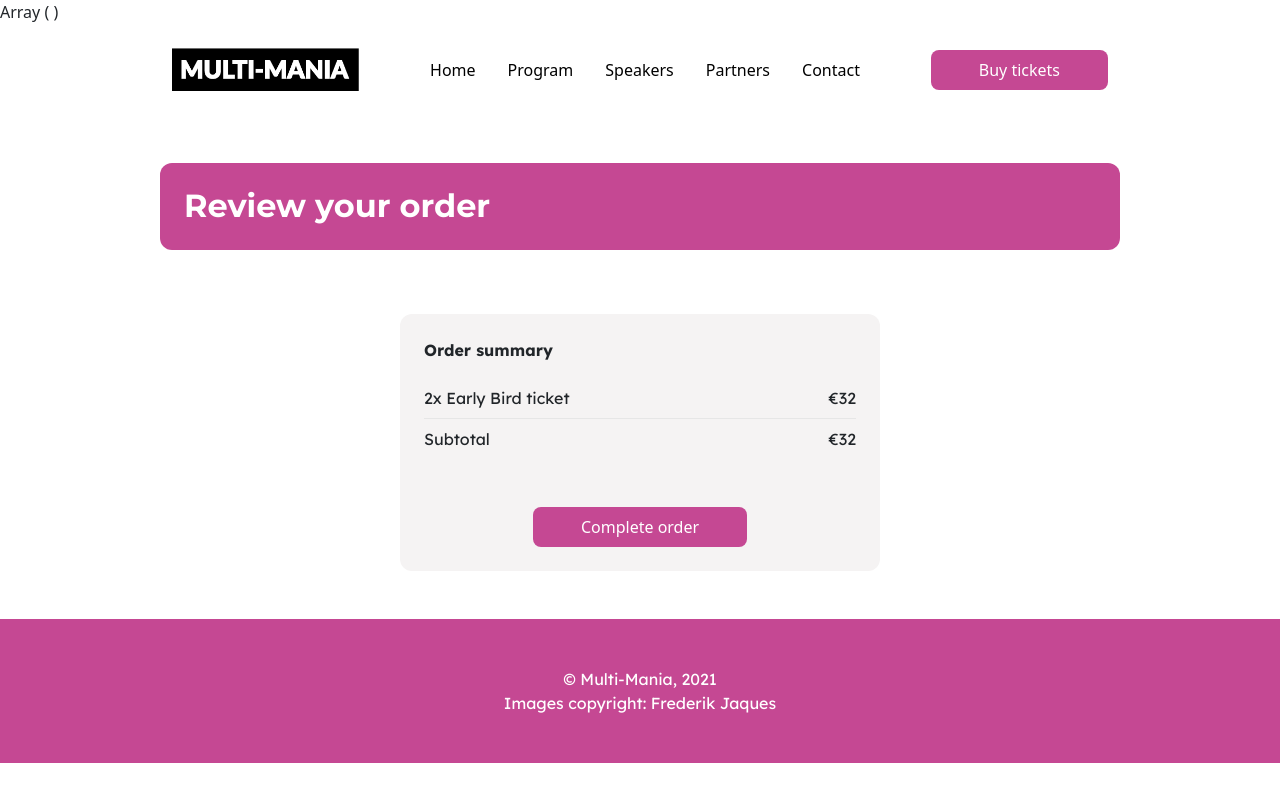
After one commit to howest-MIT/project2-conference-web-focus-PiessensLander, a PHP site: page /review-order.php in a window 1280 px wide. The commit adds this page. Run offline with PHP 8.4, Linux system fonts and the light colour scheme; style sheets or scripts are compiled from the project's sources; some libraries are stand-ins or nearby versions.

Commit message:
review order

```diff
--- /dev/null
+++ b/review-order.php
@@ -0,0 +1,61 @@
+<?php
+//
+print_r($_POST)
+?>
+
+
+<!DOCTYPE html>
+<html lang="en">
+<?php include "src/helper/header.php" ?>
+
+<body>
+    <div class="container">
+        <div class="row py-4 mb-5">
+            <div class="c-nav d-flex justify-content-between align-items-center">
+                <img src="img/logo_fw.png" alt="Multi-Mania Logo" class="c-nav__logo">
+                <ul class="c-nav__items d-flex justify-content-center">
+                    <li class="c-nav__link c-nav__link--light px-3"><a href="index.php">Home</a></li>
+                    <li class="c-nav__link c-nav__link--light px-3"><a href="schedule.php">Program</a></li>
+                    <li class="c-nav__link c-nav__link--light px-3"><a href="speakers.php">Speakers</a></li>
+                    <li class="c-nav__link c-nav__link--light px-3"><a href="partners.php">Partners</a></li>
+                    <li class="c-nav__link c-nav__link--light px-3"><a href="contact.php">Contact</a></li>
+                </ul>
+                <a href="bestel.php" class="c-nav__cta c-btn c-btn--pink py-2 px-5">Buy tickets</a>
+            </div>
+        </div>
+        <div class="row mb-3">
+            <div class="c-title c-title--pink p-4 mb-5 d-flex flex-row align-items-center justify-content-between">
+                <h2>Review your order</h2>
+            </div>
+        </div>
+        <div class="row mb-5">
+            <div class="c-order col-12 col-lg-6 p-4">
+                <p class="mb-3"><b>Order summary</b></p>
+                <div class="c-order__overview">
+                    <div class="c-order__amount d-flex justify-content-between py-2">
+                        <p>2x Early Bird ticket</p>
+                        <p>€32</p>
+                    </div>
+                </div>
+                <div class="c-order__total mb-5">
+                    <div class="c-order__amount d-flex justify-content-between py-2">
+                        <p>Subtotal</p>
+                        <p>€32</p>
+                    </div>
+                </div>
+                <button type="submit" class="c-btn c-btn--pink py-2 px-5 w-auto">Complete order</button>
+            </div>
+        </div>
+    </div>
+    <footer>
+        <div class="container">
+            <div class="row">
+                <p class="text-center text-white">&copy; Multi-Mania, 2021</p>
+                <br>
+                <p class="text-center text-white">Images copyright: Frederik Jaques</p>
+            </div>
+        </div>
+    </footer>
+</body>
+
+</html>
--- a/script/app.js
+++ b/script/app.js
@@ -157,7 +157,7 @@ const getSpeakers = function (response) {
             <p>${i.bio.eng}</p>
           </div>
           <div class="c-card__footer d-flex flex-wrap justify-content-between">
-            <a class="c-btn c-btn--outline py-2 px-5 w-auto">
+            <a class="c-btn c-btn--outline py-2 px-4 w-auto">
               <i class="far fa-heart me-2"></i>Like
             </a>
             <a href="speaker-detail.php?speakerid=${i.id}" class="c-btn c-btn--pink py-2 px-5 w-auto">
--- a/scss/screen.scss
+++ b/scss/screen.scss
@@ -615,3 +615,16 @@ footer {
 		height: 100%;
 	}
 }
+
+.c-order {
+	margin: 0 auto;
+	background: #f5f3f3;
+	border-radius: 12px;
+	&__overview {
+		border-bottom: 1px solid #e6e6e6;
+	}
+	button {
+		border: none;
+		margin: 0 auto;
+	}
+}
```
